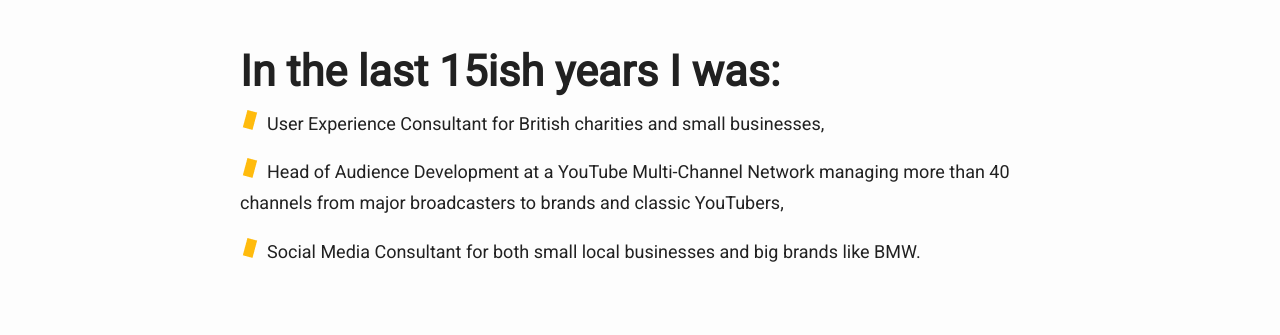
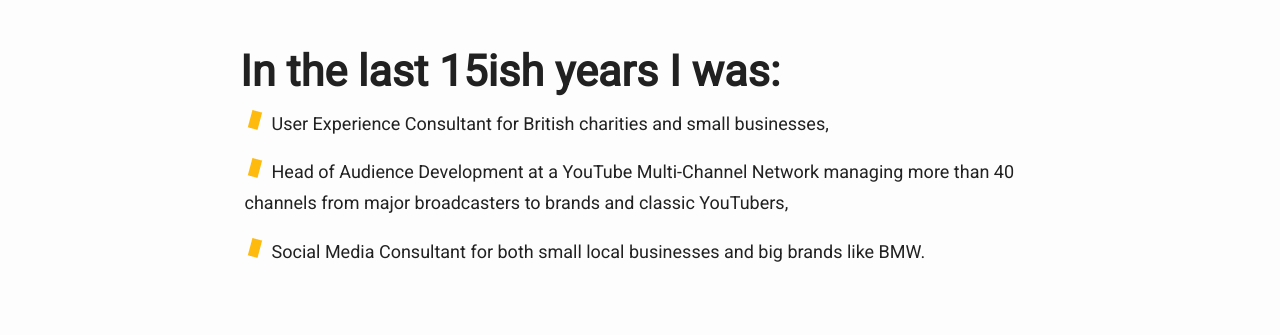
Before and after one commit to krisztin/cuddly-wixen, a Jekyll site: the page built from about.md, in a window 1280 px wide. Shown: the part 511-846 px from the top of the page. Built offline with Jekyll 4.4.1, drawn with Linux system fonts in a browser that asks for light colours.

Commit message:
left margin to ul

```diff
--- a/_sass/partials/_base.scss
+++ b/_sass/partials/_base.scss
@@ -164,6 +164,7 @@ small {
 
 ul {
   list-style: square inside url('/assets/img/ul.png');
+  margin-left: 0.5rem;
   p {
     display: inline;
   }
```
